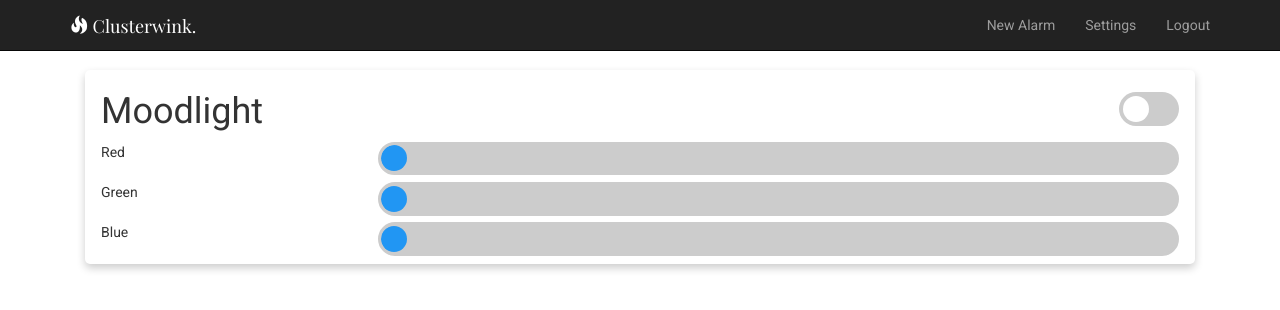
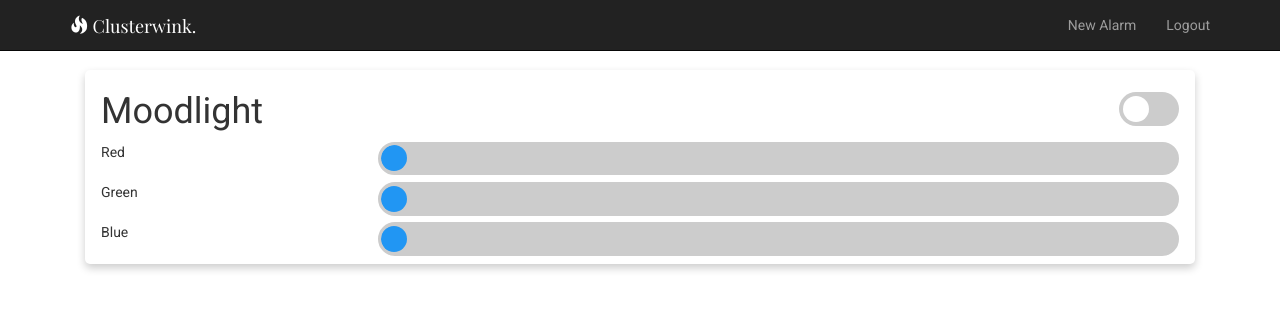
Before and after one commit to lennymlopes/cw-webapp, a Flask app: page / in a window 1280 px wide. Shown: the top 310 px of the page. Run offline with Flask 2, Linux system fonts and the light colour scheme; the visitor is signed in with stand-in values (Sample User, id 1); data that the repository does not hold is empty; some libraries are stand-ins or nearby versions.

Commit message:
remove settings link

```diff
--- a/app/templates/base.html
+++ b/app/templates/base.html
@@ -32,7 +32,7 @@
 					<!-- <li><a href="{{ url_for('login') }}">Login</a></li> -->
 					{% else %}
 					<li><a href="{{ url_for('new') }}">New Alarm</a></li>
-					<li><a href="{{ url_for('settings') }}">Settings</a></li>
+					<!-- <li><a href="{{ url_for('settings') }}">Settings</a></li> -->
 					<li><a href="{{ url_for('logout') }}">Logout</a></li>
 					{% endif %}
 				</ul>
```
